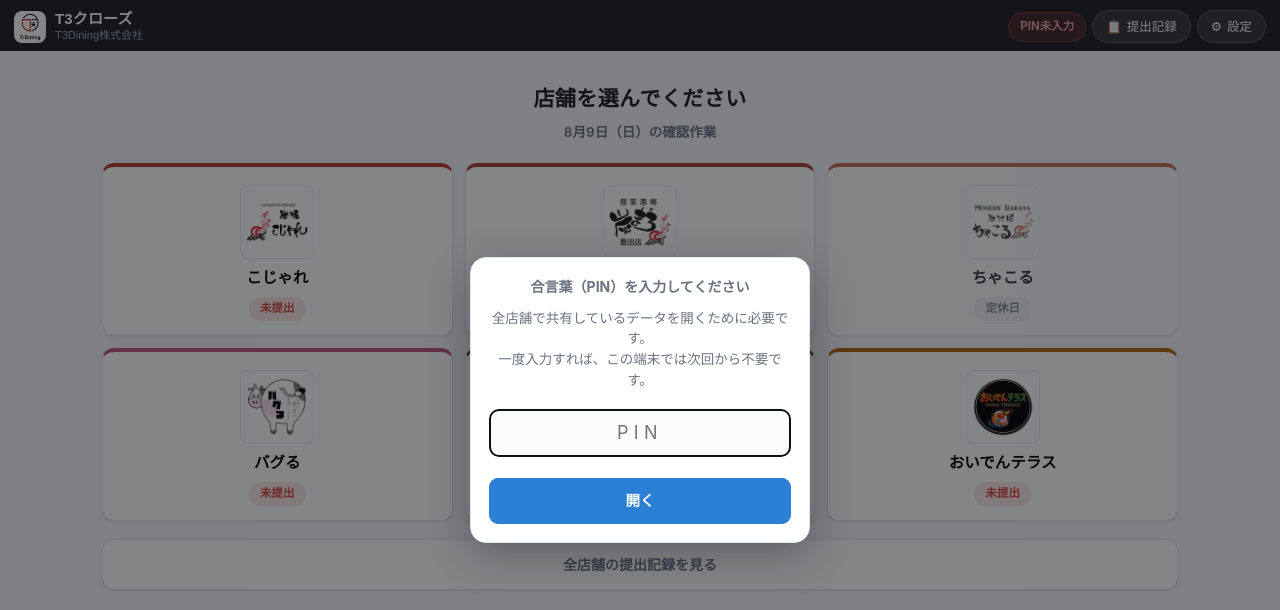
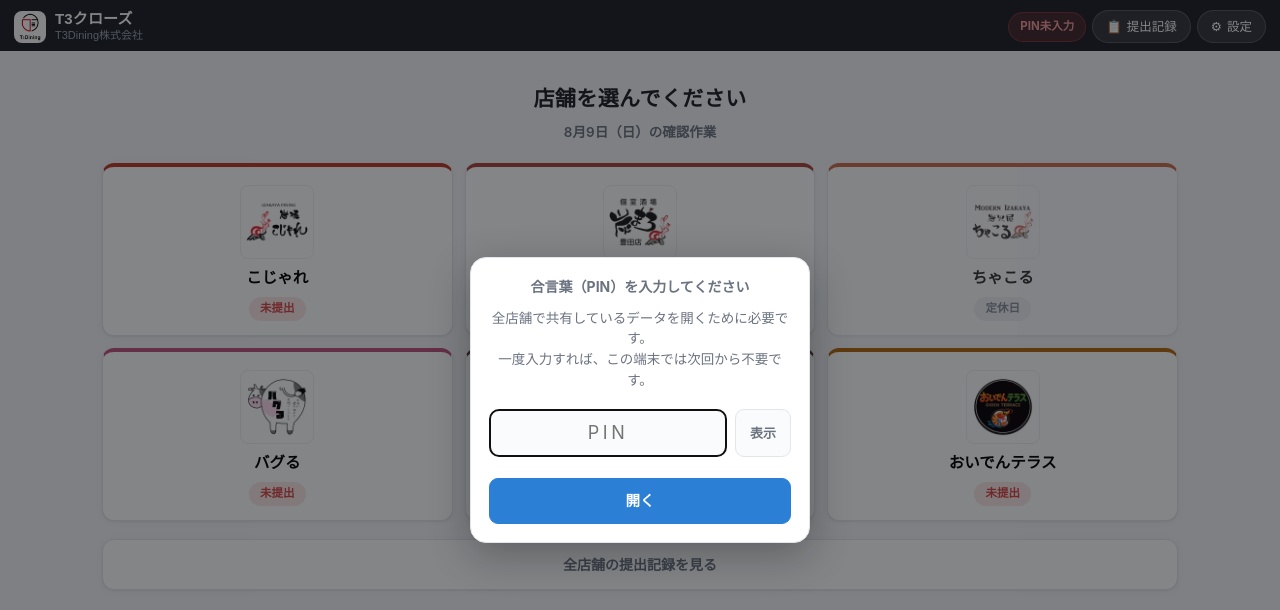
Before and after one commit to kodai0625/T3Works, a plain HTML site: page index.html in a window 1280 px wide. Drawn offline with Linux system fonts and the light colour scheme.

Commit message:
Add files via upload

```diff
--- a/css/style.css
+++ b/css/style.css
@@ -507,7 +507,13 @@ body:has(.day-tabs.is-hidden) { padding-bottom: 16px; }
 .sync-info { margin: 0 0 10px; font-size: 12.5px; color: var(--text-sub); }
 .field.is-hidden, .modal__note.is-hidden { display: none; }
 .pin-error { margin: 8px 0 0; font-size: 12.5px; color: var(--ng); min-height: 1em; }
-#pinInput { text-align: center; letter-spacing: .3em; font-size: 18px; }
+.pin-row { display: flex; gap: 8px; align-items: stretch; }
+#pinInput { text-align: center; letter-spacing: .2em; font-size: 18px; flex: 1; min-width: 0; }
+.pin-reveal {
+  flex: 0 0 auto; border: 1px solid var(--line); background: var(--surface-2);
+  color: var(--text-sub); border-radius: 9px; padding: 0 14px;
+  font: inherit; font-size: 13px; font-weight: 600; cursor: pointer;
+}
 .store-head.is-hidden { display: none; }
 
 /* ===================== 月間表ビュー ===================== */
--- a/index.html
+++ b/index.html
@@ -188,7 +188,12 @@
   <div class="modal__panel modal__panel--confirm" role="dialog" aria-modal="true" aria-labelledby="pinTitle">
     <h2 class="modal__title" id="pinTitle">合言葉（PIN）を入力してください</h2>
     <p class="confirm__message">全店舗で共有しているデータを開くために必要です。<br>一度入力すれば、この端末では次回から不要です。</p>
-    <input type="password" id="pinInput" class="field__input" inputmode="numeric" autocomplete="off" placeholder="PIN">
+    <!-- 英字も入力できるよう、数字キーボード固定（inputmode="numeric"）は外してあります -->
+    <div class="pin-row">
+      <input type="password" id="pinInput" class="field__input" autocomplete="off"
+             autocapitalize="off" autocorrect="off" spellcheck="false" placeholder="PIN">
+      <button type="button" class="pin-reveal" id="pinReveal" title="入力内容を表示">表示</button>
+    </div>
     <p class="pin-error" id="pinError"></p>
     <div class="modal__actions modal__actions--confirm">
       <button type="button" class="btn btn--primary" id="pinOk">開く</button>
--- a/js/app.js
+++ b/js/app.js
@@ -1263,6 +1263,12 @@ function bindEvents() {
   $('pinChange').addEventListener('click', () => { closeModal(); openPinModal(); });
   $('pinOk').addEventListener('click', submitPin);
   el.pinInput.addEventListener('keydown', (e) => { if (e.key === 'Enter') submitPin(); });
+  // 貼り付けた内容が正しいか目で確かめられるようにする
+  $('pinReveal').addEventListener('click', () => {
+    const show = el.pinInput.type === 'password';
+    el.pinInput.type = show ? 'text' : 'password';
+    $('pinReveal').textContent = show ? '隠す' : '表示';
+  });
 
   /* 設定 */
   el.settingsBtn.addEventListener('click', () => openModal());
--- a/js/config.js
+++ b/js/config.js
@@ -17,7 +17,7 @@ const APP = {
   // ★全店舗で共有するための接続先（Apps Script のウェブアプリURL）
   //   空のあいだは今までどおり「この端末の中だけ」で動きます。
   //   SETUP.md の手順で取得したURLをここに貼ると共有版になります。
-  syncUrl: 'https://script.google.com/macros/s/AKfycbzad4AcTYtDDxFyBmfeuGCNrhg8JiAxaqy0kz6bgyj60KMnWlZ0bsvPLcWB8mriB9tDww/exec',
+  syncUrl: 'https://script.google.com/macros/s/AKfycbzzLm89vm45kaMHcAMPb9DsrYxFeZwW-Q6UDo2NITHEPBUK3hSslVWiLONEPGxpPCVW/exec',
 
   storageKey: 't3d-check-v1', // ← 変更するとデータが分かれるので通常は触らない
 };
```
